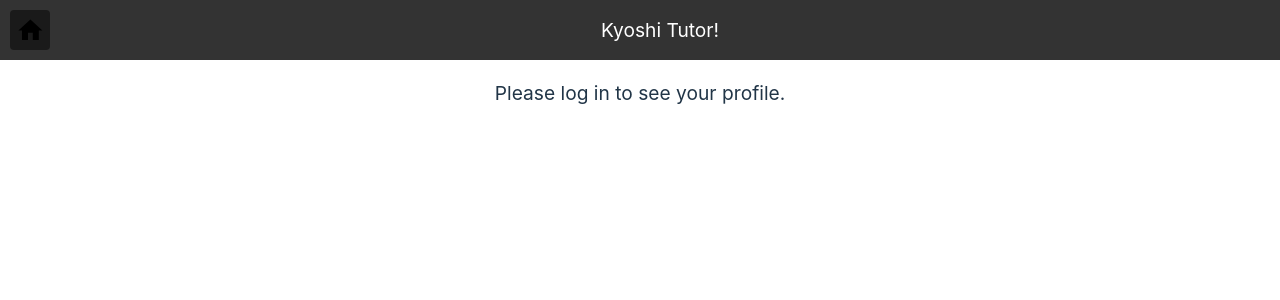
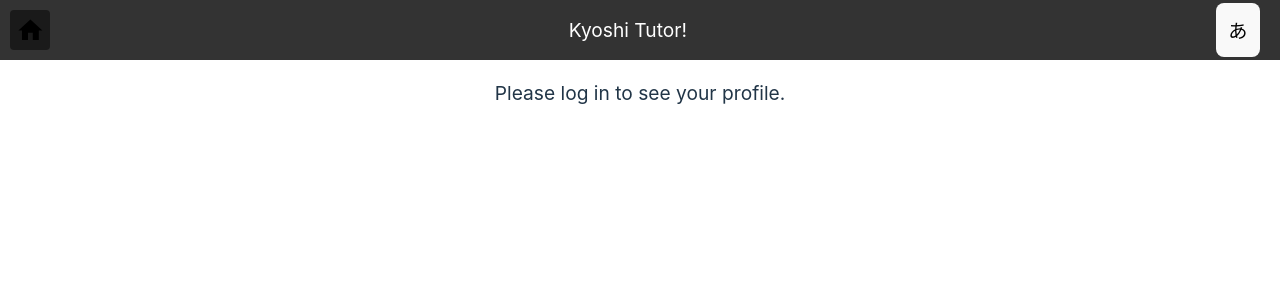
Before and after one commit to popart/kts-kyoshi-web, a React (Vite) app: page /study/new in a window 1280 px wide. Shown: the top 300 px of the page. Built offline with nearby package versions, Linux system fonts and the light colour scheme; no server answers.

Commit message:
feat: toggleFurigana button

```diff
--- a/src/App.tsx
+++ b/src/App.tsx
@@ -1,14 +1,16 @@
-import { Outlet, useLocation } from "react-router-dom";
+import { useState } from "react";
+import { Link,  Outlet, useLocation } from "react-router-dom";
 import { css } from "@emotion/react";
-import { Link } from "react-router-dom";
 import HomeIcon from "@mui/icons-material/Home";
-import BiotechIcon from '@mui/icons-material/Biotech';
+import BiotechIcon from "@mui/icons-material/Biotech";
 
 import "./App.css";
 import ChatList from "./components/ChatList";
 import LoginWithGoogle from "./components/login/LoginWithGoogle";
 import Logout from "./components/login/Logout";
 import { useAuth } from "./providers/AuthProvider";
+import { FuriganaContext } from "./providers/FuriganaProvider";
+import { FuriganaToggleButton } from "./components/FuriganaText";
 
 const containerStyle = css({
   display: "flex",
@@ -48,7 +50,11 @@ export default function App() {
   const location = useLocation();
   const { isAuthenticated } = useAuth();
 
+  const [showFurigana, setShowFurigana] = useState(false);
+  const toggleShowFurigana = () => setShowFurigana(!showFurigana);
+
   return (
+    <FuriganaContext.Provider value={{ showFurigana, toggleShowFurigana }}>
       <div css={containerStyle}>
         <div css={bannerStyle}>
           {location.pathname !== "/" ? (
@@ -65,7 +71,10 @@ export default function App() {
             </Link>
           )}
           <div>Kyoshi Tutor!</div>
-        <div>{isAuthenticated ? <Logout /> : <LoginWithGoogle />}</div>
+          <div>
+            <span css={{margin: '0 10px'}}><FuriganaToggleButton showFurigana={showFurigana} toggleShowFurigana={toggleShowFurigana} /></span>
+            {isAuthenticated ? <Logout /> : <LoginWithGoogle />}
+          </div>
         </div>
         <div css={contentStyle}>
           {isAuthenticated ? (
@@ -79,5 +88,6 @@ export default function App() {
           )}
         </div>
       </div>
+    </FuriganaContext.Provider>
   );
 }
--- a/src/components/FuriganaText.tsx
+++ b/src/components/FuriganaText.tsx
@@ -1,3 +1,7 @@
+import { useContext } from "react";
+import { css } from "@emotion/react";
+import { FuriganaContext } from "../providers/FuriganaProvider";
+
 function isKanji(character) {
   const kanjiRegex = /[\u4e00-\u9faf\u3400-\u4dbf]/;
   return kanjiRegex.test(character);
@@ -24,7 +28,7 @@ function addRubyTags(text) {
         kanjiBeginIndex--;
       }
 
-      const preKanjiSubstring = inputText.substring(0, kanjiBeginIndex)
+      const preKanjiSubstring = inputText.substring(0, kanjiBeginIndex);
       if (preKanjiSubstring.length > 0) {
         output.push(preKanjiSubstring);
       }
@@ -44,6 +48,23 @@ function addRubyTags(text) {
   return output;
 }
 
+export function FuriganaToggleButton({showFurigana, toggleShowFurigana}) {
+  return (
+    <button onClick={toggleShowFurigana}>{showFurigana ? '字' : 'あ'}</button>
+  )
+}
+
 export default function FuriganaText({ text }) {
-  return <div>{addRubyTags(text)}</div>;
+  const { showFurigana } = useContext(FuriganaContext);
+
+  const rubyStyle = css`
+    rt {
+      visibility: ${showFurigana ? "visible" : "hidden"};
+    }
+    &:hover rt {
+      visibility: visible;
+    }
+  `;
+
+  return <div css={rubyStyle}>{addRubyTags(text)}</div>;
 }
--- /dev/null
+++ b/src/providers/FuriganaProvider.tsx
@@ -0,0 +1,11 @@
+import { createContext, Dispatch, SetStateAction } from "react";
+
+interface FuriganaContextType {
+  showFurigana: boolean;
+  toggleShowFurigana: Dispatch<SetStateAction<boolean>>;
+}
+
+export const FuriganaContext = createContext<FuriganaContextType>({
+  showFurigana: false,
+  toggleShowFurigana: () => {},
+});
```
Lines whose indentation alone changed are shown as unchanged.
